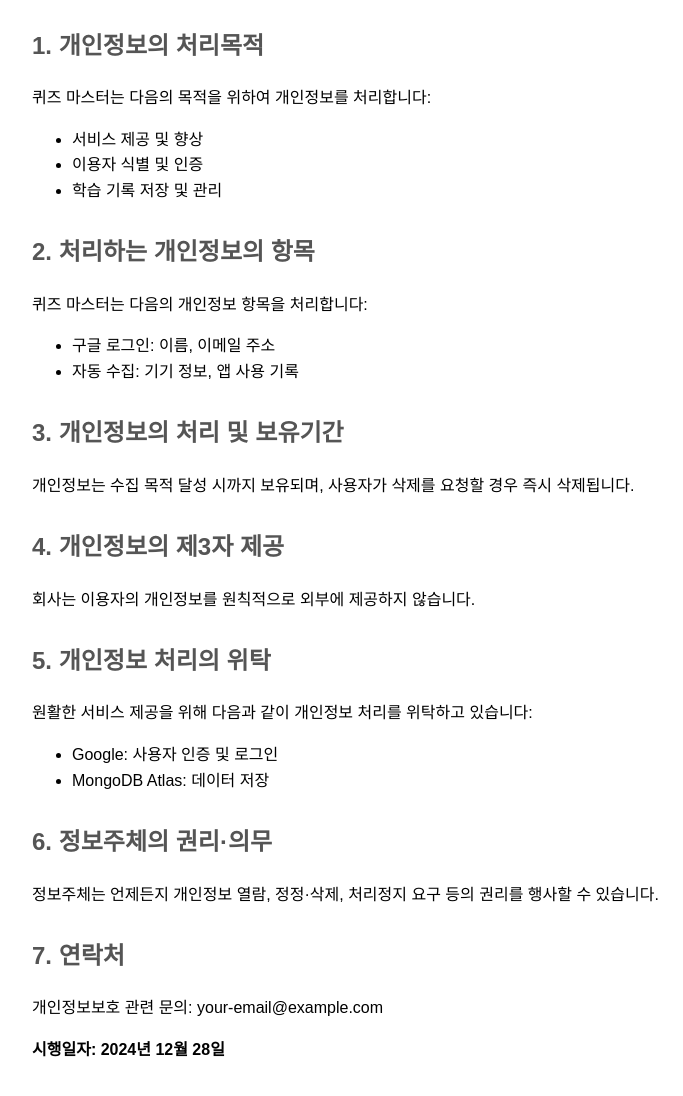
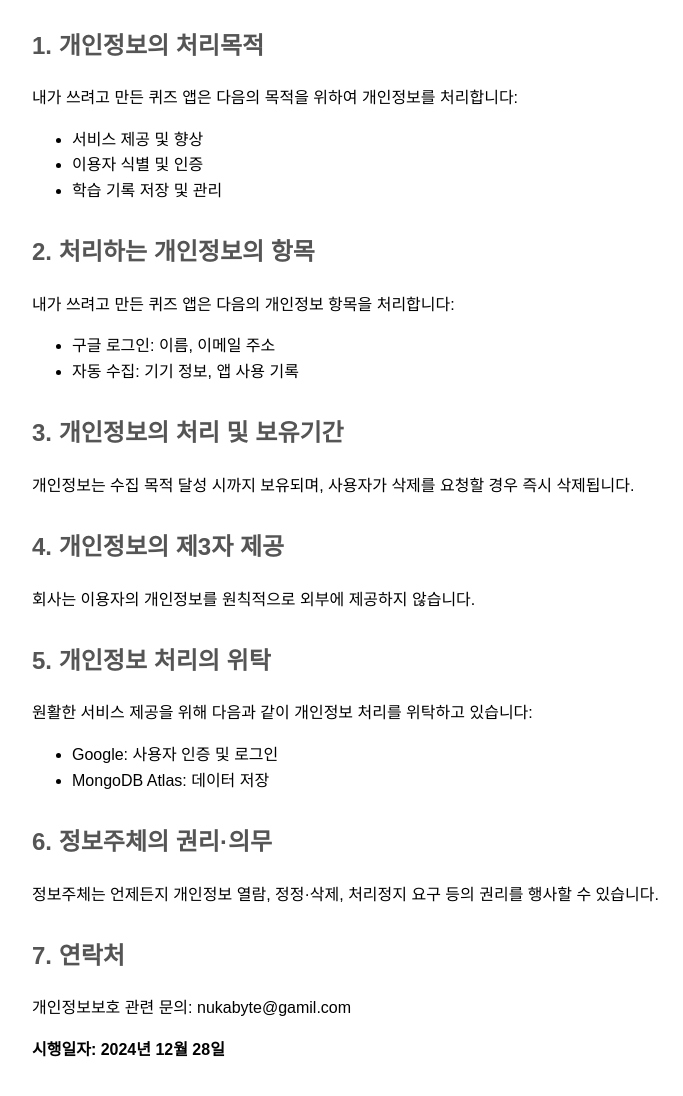
Before and after one commit to BrokenMental/privacy-policy, a plain HTML site: page index.html in a window 1280 px wide. Shown: the part 96-1192 px from the top of the page, without its empty margins (208-891 px from the left). Drawn offline with Linux system fonts and the light colour scheme.

Commit message:
Update privacy policy for quiz app

```diff
--- a/index.html
+++ b/index.html
@@ -3,7 +3,7 @@
 <head>
     <meta charset="UTF-8">
     <meta name="viewport" content="width=device-width, initial-scale=1.0">
-    <title>퀴즈 마스터 개인정보처리방침</title>
+    <title>내가 쓰려고 만든 퀴즈 앱 개인정보처리방침</title>
     <style>
         body { font-family: Arial, sans-serif; max-width: 800px; margin: 0 auto; padding: 20px; line-height: 1.6; }
         h1 { color: #333; }
@@ -15,7 +15,7 @@
     <h1>개인정보처리방침</h1>
 
     <h2>1. 개인정보의 처리목적</h2>
-    <p>퀴즈 마스터는 다음의 목적을 위하여 개인정보를 처리합니다:</p>
+    <p>내가 쓰려고 만든 퀴즈 앱은 다음의 목적을 위하여 개인정보를 처리합니다:</p>
     <ul>
         <li>서비스 제공 및 향상</li>
         <li>이용자 식별 및 인증</li>
@@ -23,7 +23,7 @@
     </ul>
 
     <h2>2. 처리하는 개인정보의 항목</h2>
-    <p>퀴즈 마스터는 다음의 개인정보 항목을 처리합니다:</p>
+    <p>내가 쓰려고 만든 퀴즈 앱은 다음의 개인정보 항목을 처리합니다:</p>
     <ul>
         <li>구글 로그인: 이름, 이메일 주소</li>
         <li>자동 수집: 기기 정보, 앱 사용 기록</li>
@@ -46,8 +46,9 @@
     <p>정보주체는 언제든지 개인정보 열람, 정정·삭제, 처리정지 요구 등의 권리를 행사할 수 있습니다.</p>
 
     <h2>7. 연락처</h2>
-    <p>개인정보보호 관련 문의: your-email@example.com</p>
+    <p>개인정보보호 관련 문의: nukabyte@gamil.com</p>
 
     <p><strong>시행일자: 2024년 12월 28일</strong></p>
 </body>
+
 </html>
```
